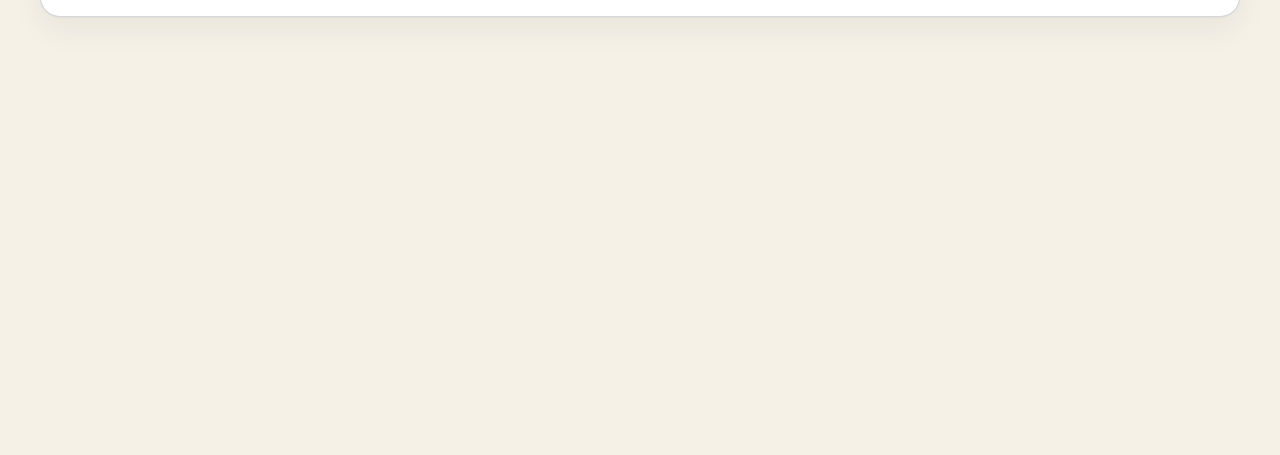
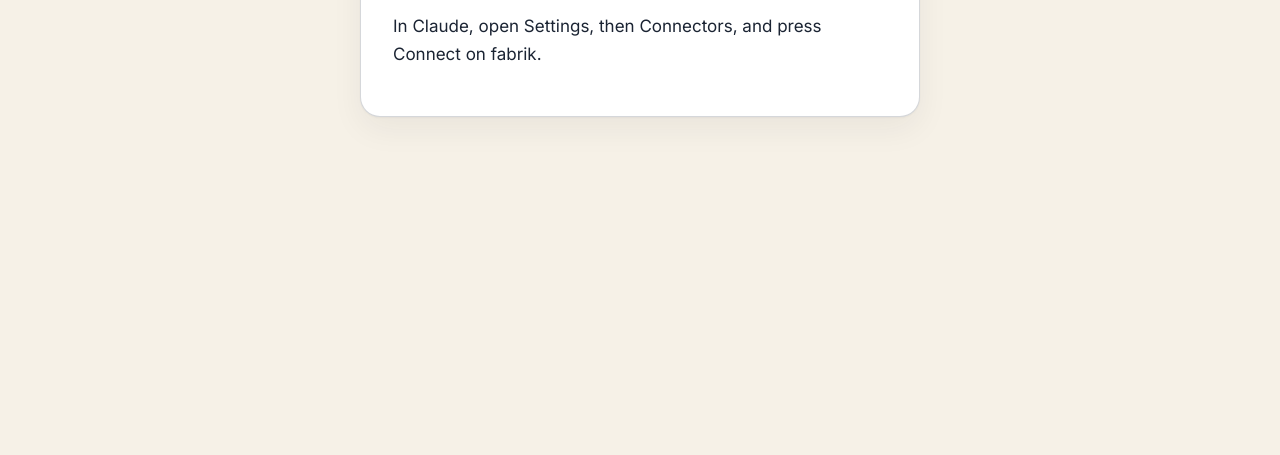
Before and after one commit to Kinetik-Infotech/fabrik, a plain HTML site: page setup/sign-in/index.html in a window 1280 px wide. Shown: the part 345-800 px from the top of the page. Drawn offline with Linux system fonts and the light colour scheme.

Commit message:
fabrik 0.21.3: the sign-in pages are at most 640 pixels wide, centred
Co-Authored-By: Claude Opus 5.5 <noreply@anthropic.com>

```diff
--- a/setup/sign-in/sign-in.css
+++ b/setup/sign-in/sign-in.css
@@ -54,4 +54,5 @@ button.quiet:hover { background: transparent; border-color: var(--ink); }
 #note:empty { display: none; }
 #note.refused { color: var(--refused); }
 footer { padding: 18px 40px; color: var(--muted); font: 400 14px/1.4 var(--font); }
+header, main, footer { width: 100%; max-width: 640px; margin-inline: auto; }
 @media (max-width: 640px) { header, footer { padding-left: 16px; padding-right: 16px; } main { padding: 16px 16px 32px; } .card { padding: 24px 20px; } }
```
Also changed, not shown: plugins/fabrik/.claude-plugin/plugin.json.
